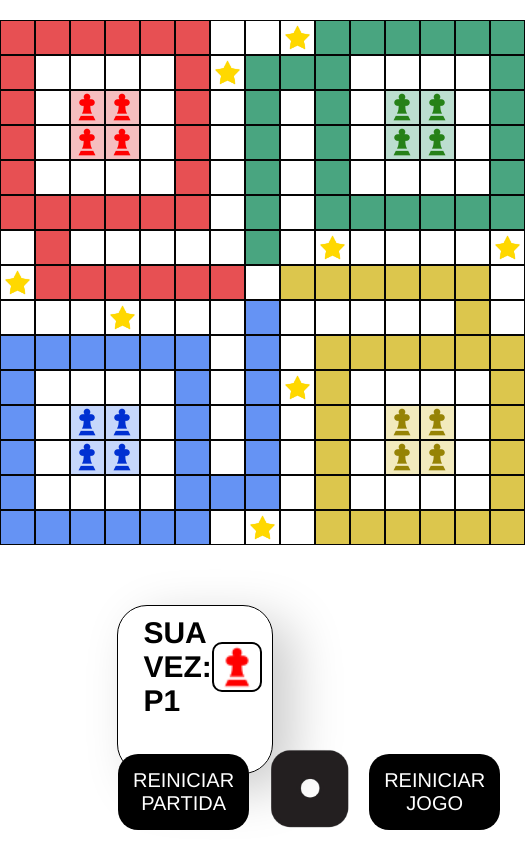
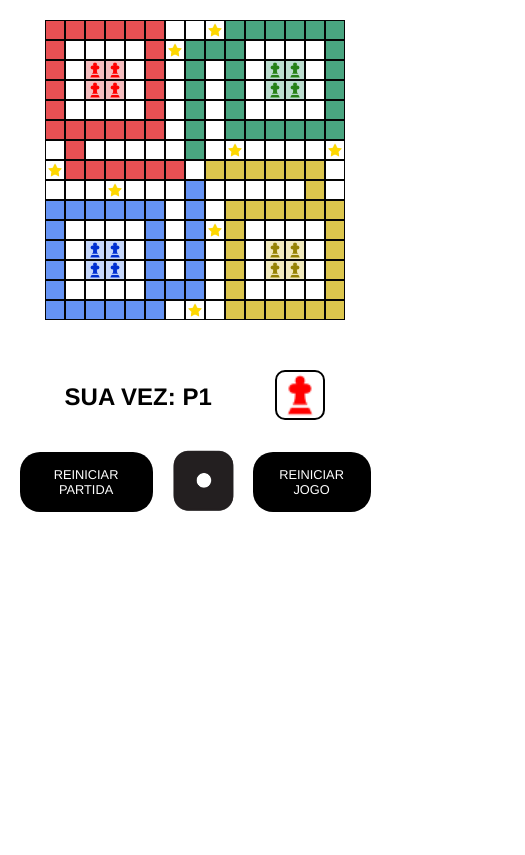
Before and after one commit to LeoImenes/ludoGame, a plain HTML site: page index.html in a window 390 px wide. Both pictures are taken after a click on the button "JOGAR". Shown: the whole page, 525 px wide, since content can reach past the window. Drawn offline with Linux system fonts and the light colour scheme.

Commit message:
Add responsivity

```diff
--- a/gameUI/ludoBoard.js
+++ b/gameUI/ludoBoard.js
@@ -46,6 +46,7 @@ export class LudoBoard {
     if (cell) {
       const div = document.createElement("div");
       const img = document.createElement("img");
+      img.className = 'pieceIgm'
       div.appendChild(img);
       div.id = playerId;
       div.className = "player-piece highlight";
--- a/styles.css
+++ b/styles.css
@@ -127,12 +127,16 @@ button:active {
     position: absolute;
     background-color: #ffffffa1;
     background-image: url('./assets/pawns/P1.png');
+    background-size: cover;
 }
+
+
 
 #P2 {
     width: 100%;
     height: 100%;
     position: absolute;
+    background-size: cover;
 
     background-color: #ffffffa1;
     background-image: url('./assets/pawns/P2.png');
@@ -144,6 +148,8 @@ button:active {
     background-color: #ffffffa1;
     background-image: url('./assets/pawns/P3.png');
     position: absolute;
+    background-size: cover;
+
 }
 
 #P4 {
@@ -152,6 +158,7 @@ button:active {
     background-color: #ffffffa1;
     background-image: url('./assets/pawns/P4.png');
     position: absolute;
+    background-size: cover;
 
 }
 
@@ -350,3 +357,82 @@ span {
         border-color: rgba(255, 255, 255, 0.8);
     }
 }
+
+/* 576px, 768px, 992px, 1200px e 1400px. */
+@media (max-width: 576px) {
+    .playerInfo {
+        padding: 10px;
+        width: 80%;
+        display: flex;
+        flex-direction: row;
+        align-items: center;
+        text-align: center;
+        ;
+    }
+
+    .PawnImage {
+        border: 2px solid black;
+        border-radius: 10px;
+        width: 50px;
+        height: 50px;
+    }
+
+    .footerRow {
+        box-shadow: none;
+        align-items: center;
+        border: none;
+        width: 90%;
+        border-radius: 0px;
+        height: 10vh;
+        display: none;
+        flex-direction: column;
+        justify-content: space-evenly;
+        margin-top: 20px;
+    }
+
+    span {
+        font-size: 0.8em;
+    }
+
+    button {
+        font-size: 0.8em;
+
+    }
+
+    .dice-value {
+        width: 70px;
+    }
+
+    #ludoBoard {
+        width: 20%;
+        height: 20%;
+        display: flex;
+        border-collapse: separate;
+    }
+
+    .field {
+        width: 20px;
+        height: 20px;
+
+    }
+
+
+
+    .players-modal {
+        background-color: #ffffff;
+        border: 10px double #000;
+        display: flex;
+        flex-direction: column;
+        border-radius: 5px;
+        position: absolute;
+        width: 250px;
+        height: 65%;
+        z-index: 3;
+        top: 50%;
+        left: 50%;
+        transform: translate(-50%, -50%);
+    }
+
+
+
+}
```
